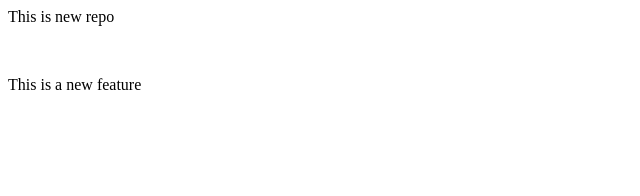
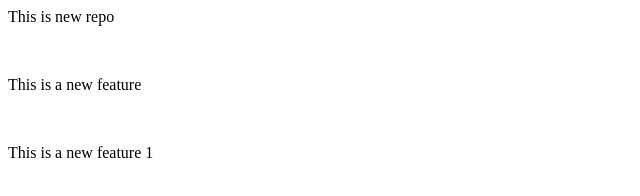
Before and after one commit to Arnav-sys-29/LocalRepo, a plain HTML site: page index.html in a window 1280 px wide. Shown: the whole page, without its empty margins (0-640 px from the left). Drawn offline with Linux system fonts and the light colour scheme.

Commit message:
this is feature 1

```diff
--- a/index.html
+++ b/index.html
@@ -1,3 +1,5 @@
 <p>This is new repo<p>
     <br>
     <p>This is a new feature<p>
+        <br>
+        <p>This is a new feature 1<p>
```
